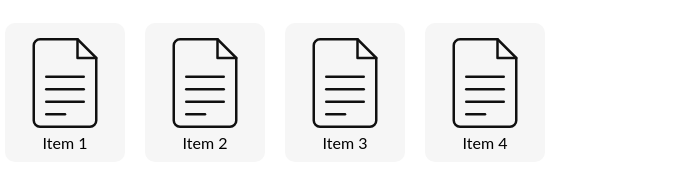
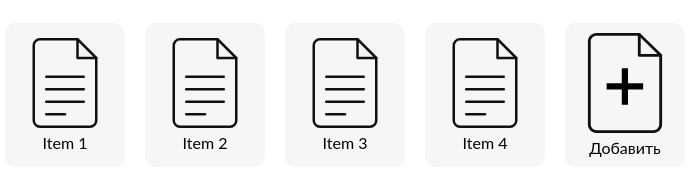
Before and after one commit to bleedcloudVIII/dataCloudFrontend, an Electron app: page src/locations/location.html in a window 900 px wide. Shown: the whole page, without its empty margins (18-712 px from the left). Drawn offline with Linux system fonts and the light colour scheme.

Commit message:
Добавление файла

```diff
--- a/src/locations/location.css
+++ b/src/locations/location.css
@@ -22,8 +22,45 @@ body {
 #files_block img {
     width: 100px;
     height: 100px;
+    cursor: pointer;
 }
 
 #files_block span {
 
 }
+
+.label-add {
+    display: flex;
+    flex-direction: column-reverse;
+    align-items: center;
+    justify-content: center;
+}
+
+
+/*.add-block {*/
+/*    !*padding: 10px;*!*/
+/*    display: flex;*/
+/*    !*width: 90px;*!*/
+/*    !*height: 120px;*!*/
+/*    background-color: #f6f6f6;*/
+/*    !*border-radius: 10px;*!*/
+/*    align-items: center;*/
+/*    justify-content: center;*/
+/*    !*align-content: center;*!*/
+/*    !*justify-items: center;*!*/
+/*    !*font-size: 2.5rem;*!*/
+/*    flex-direction: column;*/
+/*}*/
+
+/*.add-block__plus {*/
+/*    font-size: 2.5rem;*/
+/*}*/
+
+/*.add-block__text {*/
+/*    text-align: center;*/
+/*    font-size: 1rem;*/
+/*}*/
+
+/*.add-block:hover {*/
+/*    cursor: pointer;*/
+/*}*/
--- a/src/locations/render_files.js
+++ b/src/locations/render_files.js
@@ -1,4 +1,42 @@
 const files = ["Item 1", "Item 2", "Item 3", "Item 4"];
+
+
+function onMouseOver() {
+    this.src = './../static/file_download.svg';
+}
+
+function onMouseOut() {
+    this.src = './../static/file.svg';
+}
+
+function onFileClick(file) {
+    console.log(file);
+    console.log('aasdasaasc');
+}
+
+function addPlus(block) {
+    const file = document.createElement("div");
+    const image = document.createElement("img");
+    const label = document.createElement("label");
+    const input = document.createElement("input");
+
+    input.id = "add";
+    input.style.display = "none";
+    input.type = "file";
+
+    label.textContent = "Добавить";
+    label.htmlFor = "add";
+    label.classList.add("label-add");
+
+    image.src = "./../static/file_plus.svg";
+    image.style.marginBottom = "5px";
+
+    file.appendChild(label)
+    label.appendChild(image);
+    file.appendChild(input)
+
+    block.appendChild(file);
+}
 
 function renderFiles(items) {
     const filesList = document.getElementById("files_block");
@@ -14,12 +52,18 @@ function renderFiles(items) {
         text.textContent = item;
 
         image.src = "./../static/file.svg";
-
+        image.onmouseover = onMouseOver;
+        image.onmouseout = onMouseOut;
+        image.onclick = function () {
+            onFileClick(item)
+        };
 
         file.appendChild(image)
         file.appendChild(text)
         filesList.appendChild(file);
     });
+
+    addPlus(filesList);
 }
 
 renderFiles(files);
```
Also changed, not shown: src/static/file_plus.svg (added).
